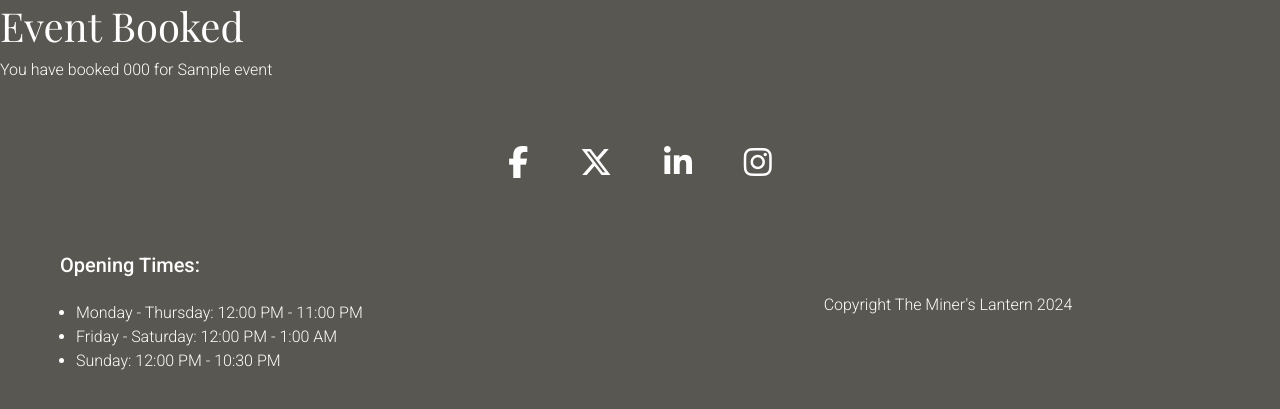
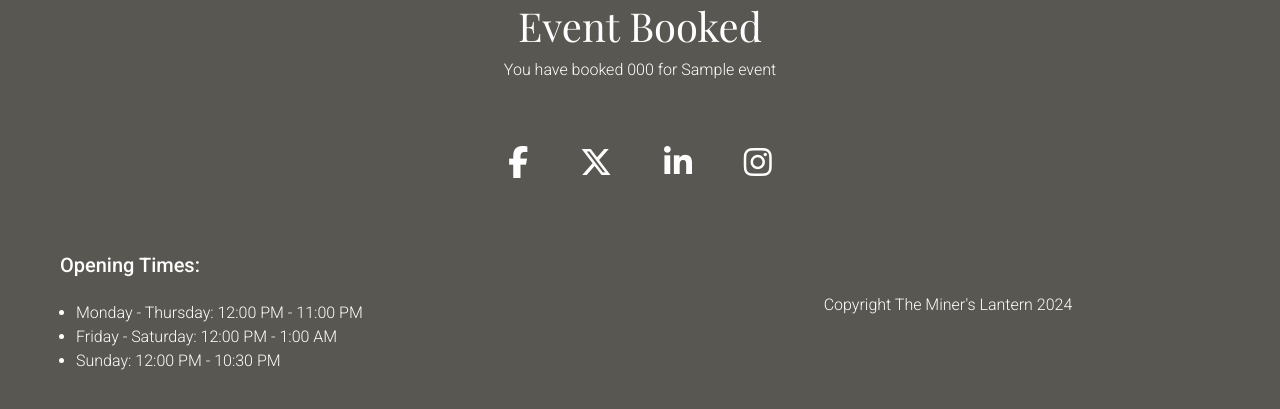
Before and after one commit to surfdemon/theater-booking-system, a Django app: template event/templates/event/booking-success.html in a window 1280 px wide. Shown: the part 144-553 px from the top of the page. Run offline with Django 4.2, Linux system fonts and the light colour scheme; tables that the repository leaves empty hold one stand-in row (values such as "Sample post"); the template is opened without the code that fills it: values that come from a table or form of the project are taken from there, most other values are stand-ins (such as "Sample title", 1, 10 or a date in 2020); some libraries are stand-ins or nearby versions; some web fonts are replaced.

Commit message:
made all text align to center

```diff
--- a/event/templates/event/booking-success.html
+++ b/event/templates/event/booking-success.html
@@ -2,12 +2,12 @@
 {% load static %}
 
 {% block head %}
-    <title>Book Event Successful</title>
+    <title class="text-center">Book Event Successful</title>
 {% endblock %}
 
 {% block content %}
-    <h1> Event Booked</h1>
-    <p>You have booked {{ number_of_tickets }} for {{ event }}</p>
+    <h1 class="text-center"> Event Booked</h1>
+    <p class="text-center">You have booked {{ number_of_tickets }} for {{ event }}</p>
 {% endblock %}
 
 
```
